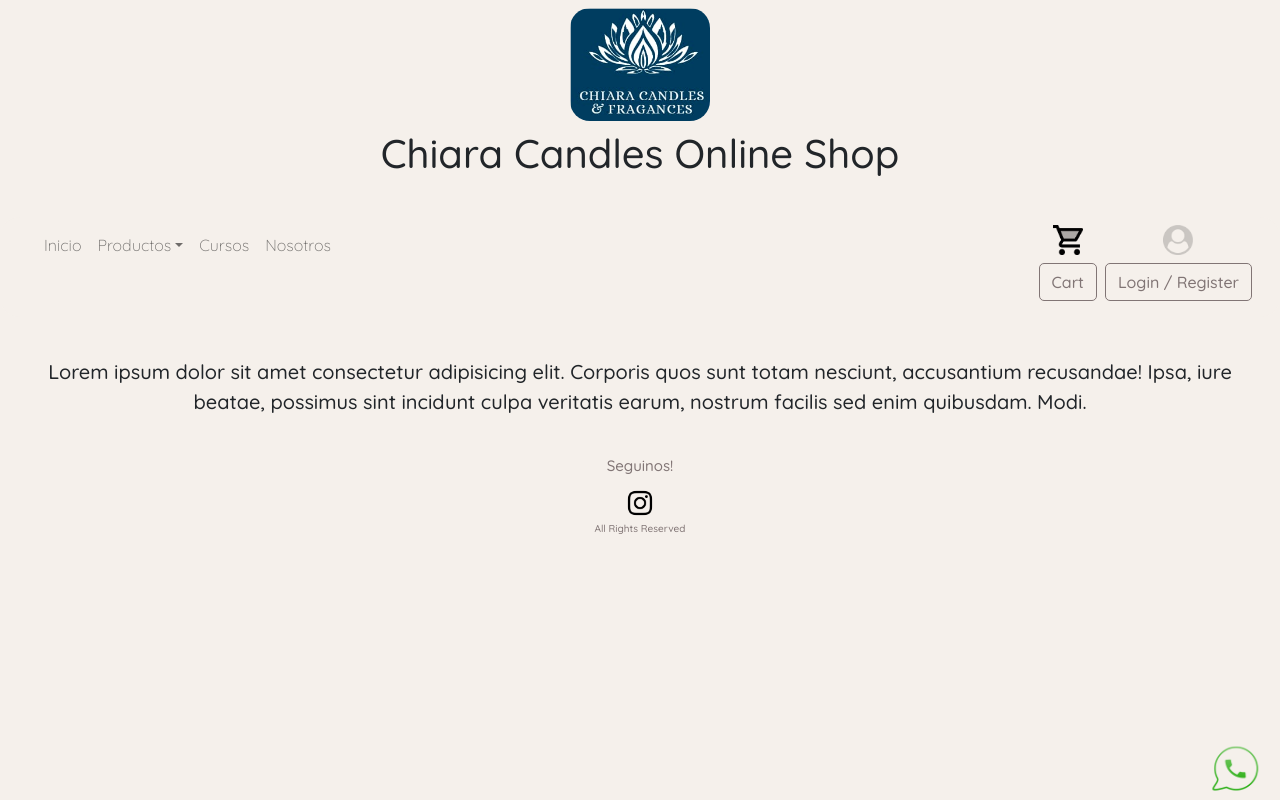
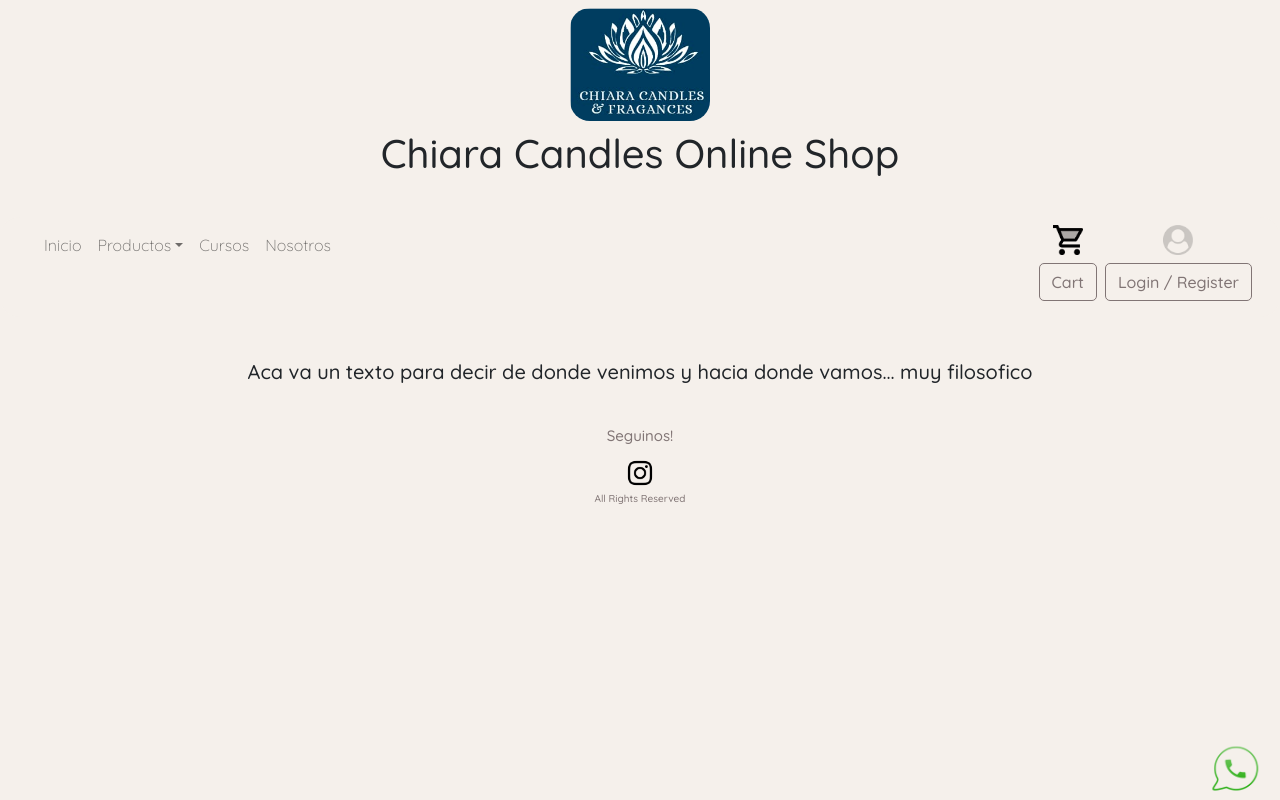
Before and after one commit to diegopera/chiara_candles, a website: page nosotros.html in a window 1280 px wide. Drawn offline with nearby package versions, Linux system fonts and the light colour scheme.

Commit message:
modificacion nosotros

```diff
--- a/nosotros.html
+++ b/nosotros.html
@@ -86,8 +86,7 @@
 
     <!-- Inicio Zona Personalizada por HTML -->
 
-<p class="about-container-box">Lorem ipsum dolor sit amet consectetur adipisicing elit. Corporis quos sunt totam nesciunt, accusantium recusandae!
-    Ipsa, iure beatae, possimus sint incidunt culpa veritatis earum, nostrum facilis sed enim quibusdam. Modi.</p>
+<p class="about-container-box">Aca va un texto para decir de donde venimos y hacia donde vamos... muy filosofico</p>
 
     <!-- Fin Zona Personalizada -->
 
```
